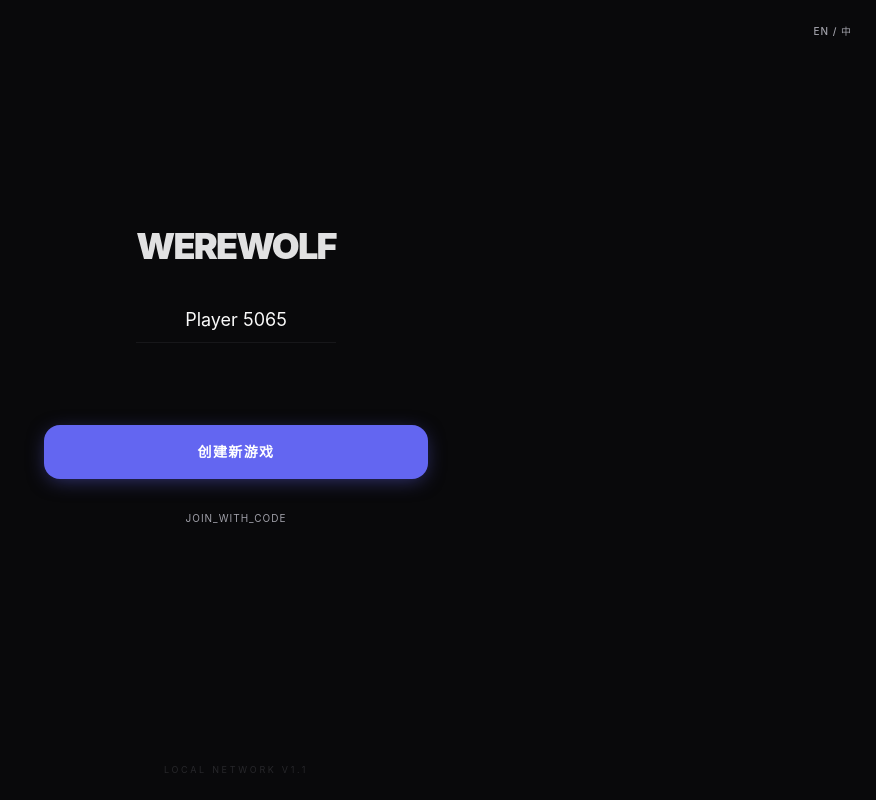
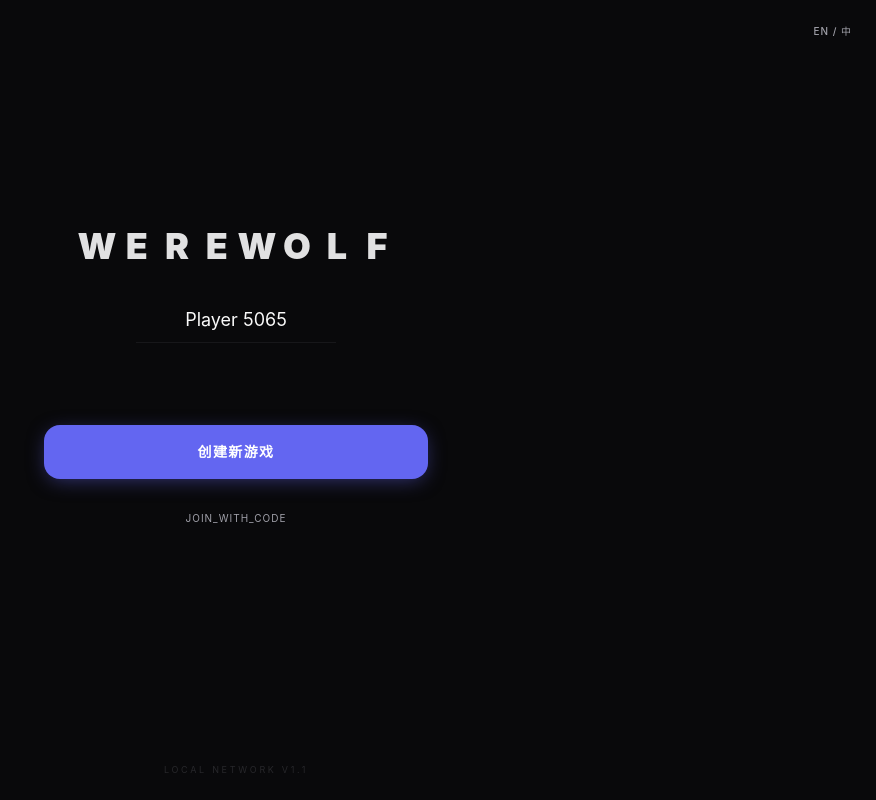
Before and after one commit to SonghaiFan/werewolf_local_game, a React (Vite) app in the folder client/: page / in a window 1280 px wide. Shown: the whole page, without its empty margins (404-1280 px from the left). Built offline with nearby package versions, Linux system fonts and the light colour scheme; no server answers.

Commit message:
feat: Implement a dynamic glitching title effect in the landing header and reduce the game room phase text size.

```diff
--- a/client/src/components/GameRoom.jsx
+++ b/client/src/components/GameRoom.jsx
@@ -195,7 +195,7 @@ export default function GameRoom({ roomId, myId, onExit, serverIP }) {
 
                         <div className="text-right">
                             <div className="text-[10px] uppercase tracking-[0.2em] text-muted mb-1 opacity-70">{t('round_short')} {gameState.round}</div>
-                            <div className={`text-xs font-bold px-3 py-1 rounded-full uppercase tracking-wider ${
+                            <div className={`text-[10px] font-bold px-3 py-1 rounded-full uppercase tracking-wider ${
                                 gameState.phase.includes('NIGHT') ? 'bg-primary/10 text-primary' :
                                 gameState.phase.includes('DAY') ? 'bg-amber-500/10 text-amber-600' : 'bg-surface text-muted'
                             }`}>
--- a/client/src/components/landing/LandingHeader.jsx
+++ b/client/src/components/landing/LandingHeader.jsx
@@ -1,10 +1,41 @@
-import React from 'react';
+import React, { useState, useEffect } from 'react';
+import { RoleIcons } from '../RoleIcons';
+
+const TITLE = "WEREWOLF";
+const ROLES_LIST = Object.keys(RoleIcons).filter(r => r !== 'UNKNOWN');
 
 export default function LandingHeader({ t, name, setName }) {
+    const [glitch, setGlitch] = useState({ index: -1, role: null });
+
+    useEffect(() => {
+        const interval = setInterval(() => {
+            if (Math.random() > 0.7) { // 30% chance to glitch each tick
+                // No-op to avoid too frequent
+            } else {
+                 const index = Math.floor(Math.random() * TITLE.length);
+                 const role = ROLES_LIST[Math.floor(Math.random() * ROLES_LIST.length)];
+                 setGlitch({ index, role });
+                 setTimeout(() => setGlitch({ index: -1, role: null }), 100 + Math.random() * 200);
+            }
+        }, 500);
+
+        return () => clearInterval(interval);
+    }, []);
+
     return (
         <div className="text-center w-full">
-            <h1 className="text-4xl font-black tracking-tighter mb-8 opacity-90" style={{ fontFamily: 'var(--font-heading)' }}>
-                WEREWOLF
+            <h1 className="text-4xl font-black tracking-tighter mb-8 opacity-90 flex w-full max-w-[320px] mx-auto justify-between items-center" style={{ fontFamily: 'var(--font-heading)' }}>
+                {TITLE.split('').map((char, i) => (
+                    <span key={i} className="inline-block w-8 md:w-10 relative flex justify-center text-center">
+                        {glitch.index === i ? (
+                             <div className="w-8 h-8 md:w-10 md:h-10 text-primary animate-pulse flex items-center justify-center">
+                                {RoleIcons[glitch.role]}
+                             </div>
+                        ) : (
+                            <span>{char}</span>
+                        )}
+                    </span>
+                ))}
             </h1>
 
             {/* Name Input - Always visible, clean interaction */}
```
